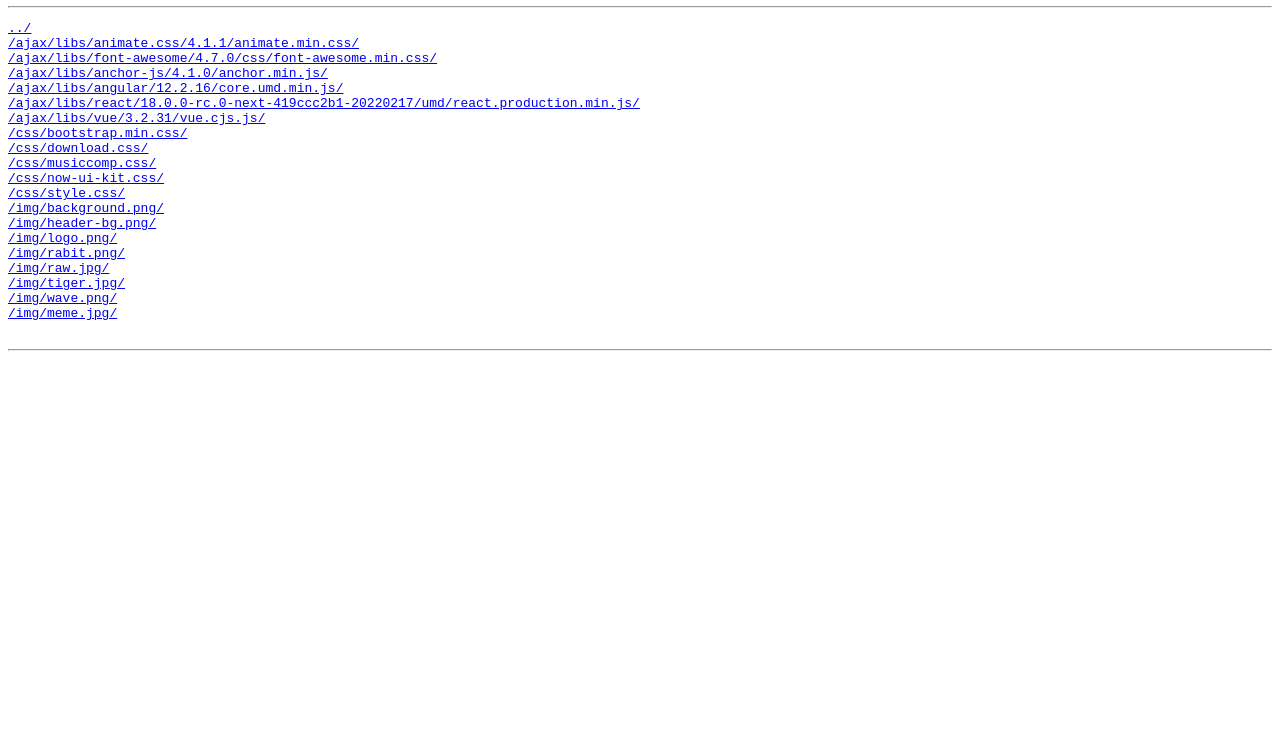
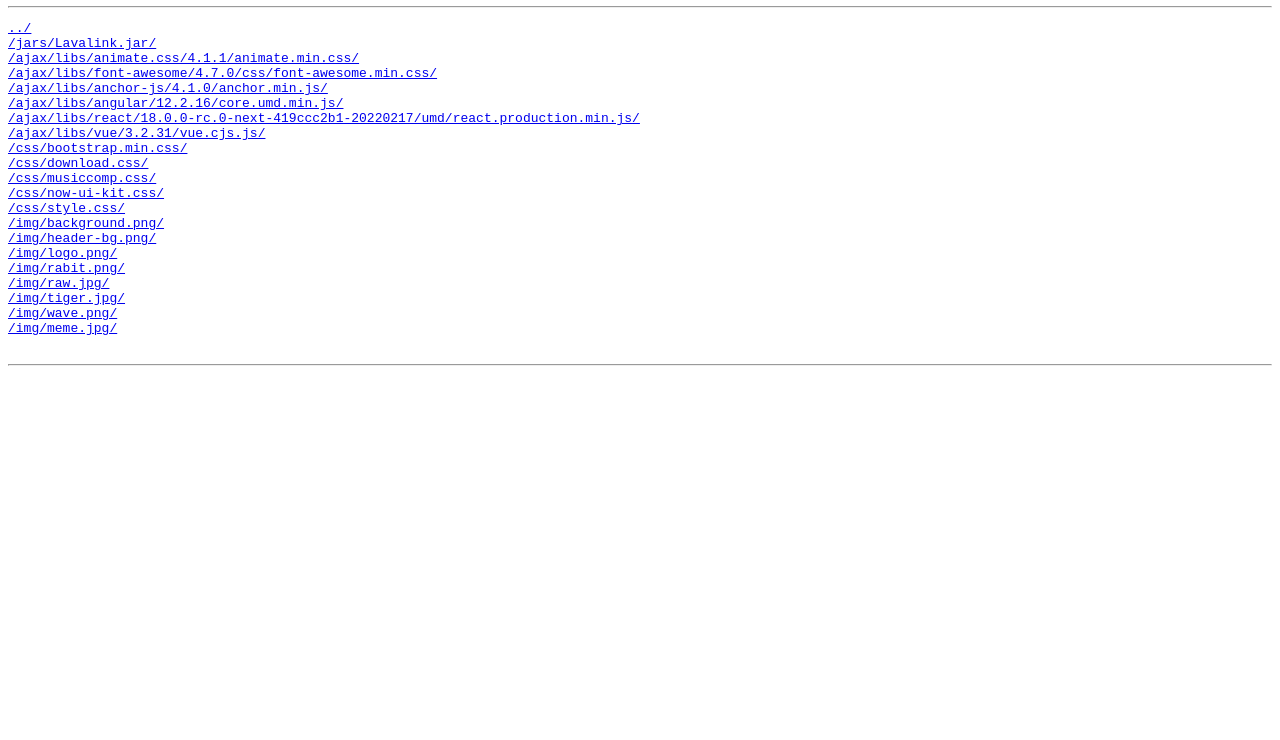
Before and after one commit to CompeyDev/cdn, a plain HTML site: page files/index.html in a window 1280 px wide. Shown: the part 60-800 px from the top of the page. Drawn offline with Linux system fonts and the light colour scheme.

Commit message:
add new files to list

```diff
--- a/files/index.html
+++ b/files/index.html
@@ -2,6 +2,7 @@
 <html><head><meta http-equiv="Content-Type" content="text/html; charset=windows-1252"><title>Index of /</title></head>
 <body bgcolor="white">
 <h1>Index of /</h1><hr><pre><a href="https://cdn.devcomp.tk/">../</a>
+<a href="https://cdn.devcomp.tk/jars/Lavalink.jra">/jars/Lavalink.jar/</a>
 <a href="https://cdn.devcomp.tk/ajax/libs/animate.css/4.1.1/animate.min.css/">/ajax/libs/animate.css/4.1.1/animate.min.css/</a>
 <a href="https://cdn.devcomp.tk/ajax/libs/font-awesome/4.7.0/css/font-awesome.min.css">/ajax/libs/font-awesome/4.7.0/css/font-awesome.min.css/</a>
 <a href="https://cdn.devcomp.tk/ajax/libs/anchor-js/4.1.0/anchor.min.js">/ajax/libs/anchor-js/4.1.0/anchor.min.js/</a>
```
